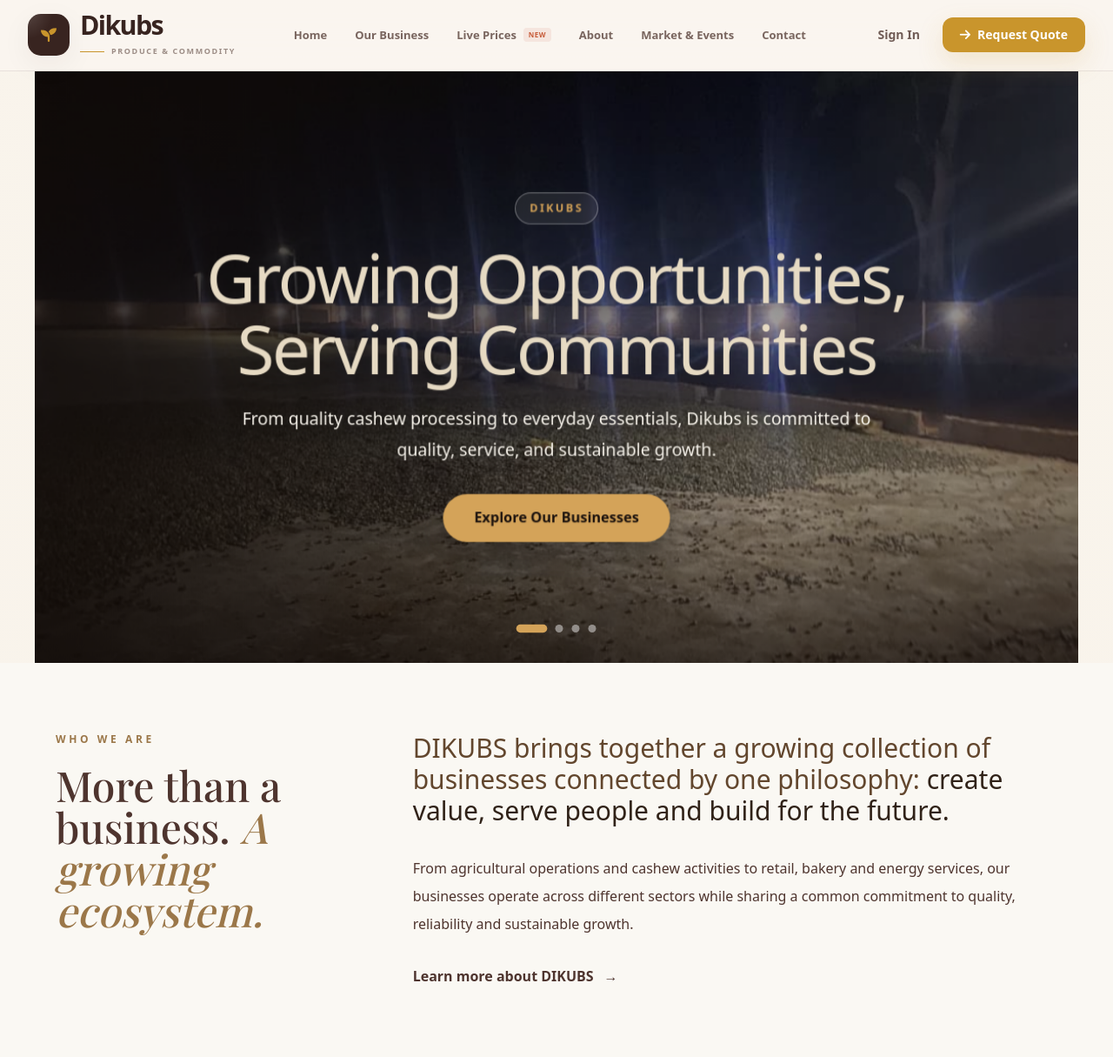
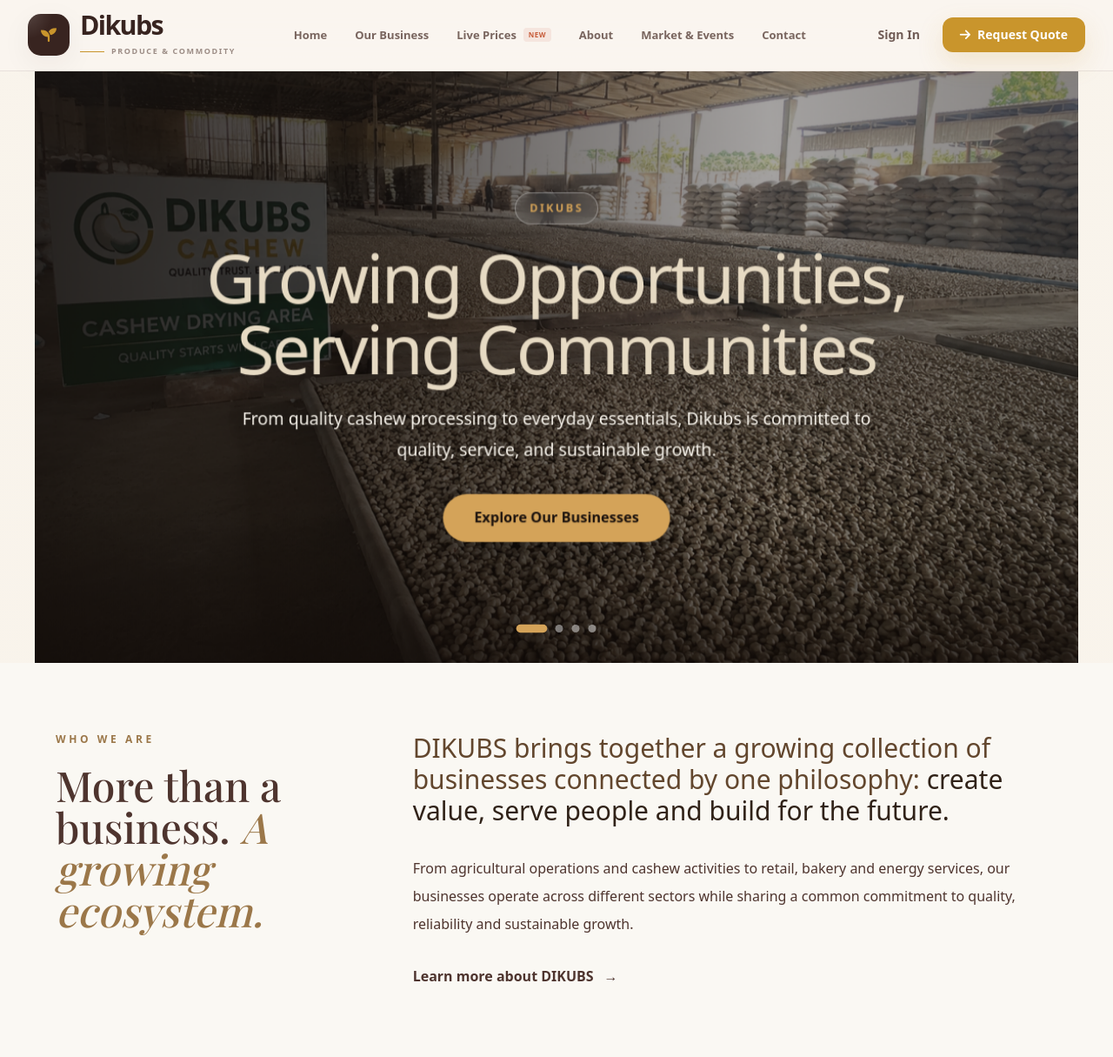
Before and after one commit to akmoney1110/accounting, a Django app: template core/templates/core/home.html in a window 1280 px wide. Shown: the part 40-1255 px from the top of the page at 87% size. Run offline with Django 5.2, Linux system fonts and the light colour scheme; the template is opened without the code that fills it, so the values that code supplies are empty; some libraries are stand-ins or nearby versions.

Commit message:
Update accounting application

```diff
--- a/core/templates/core/home.html
+++ b/core/templates/core/home.html
@@ -794,7 +794,7 @@
 
   <!-- SLIDE 1 -->
   <div class="hero-slide active"
-       style="background-image: url('/static/images/cashew2.JPG');">
+       style="background-image: url('/static/images/cashew4.PNG');">
 
     <div class="hero-overlay"></div>
 
```
